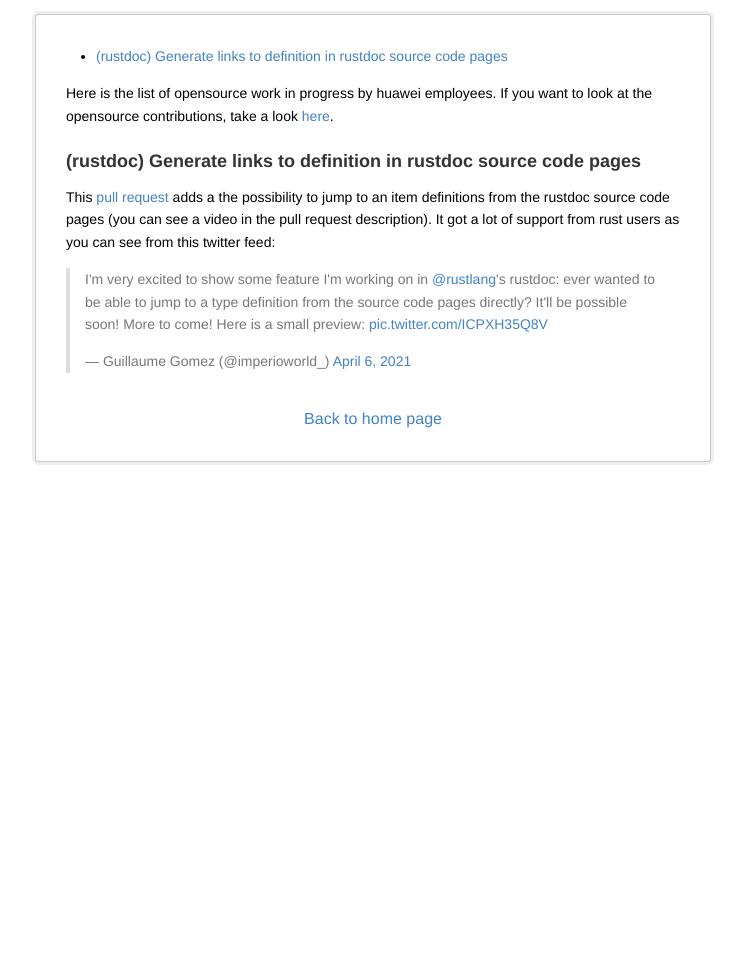
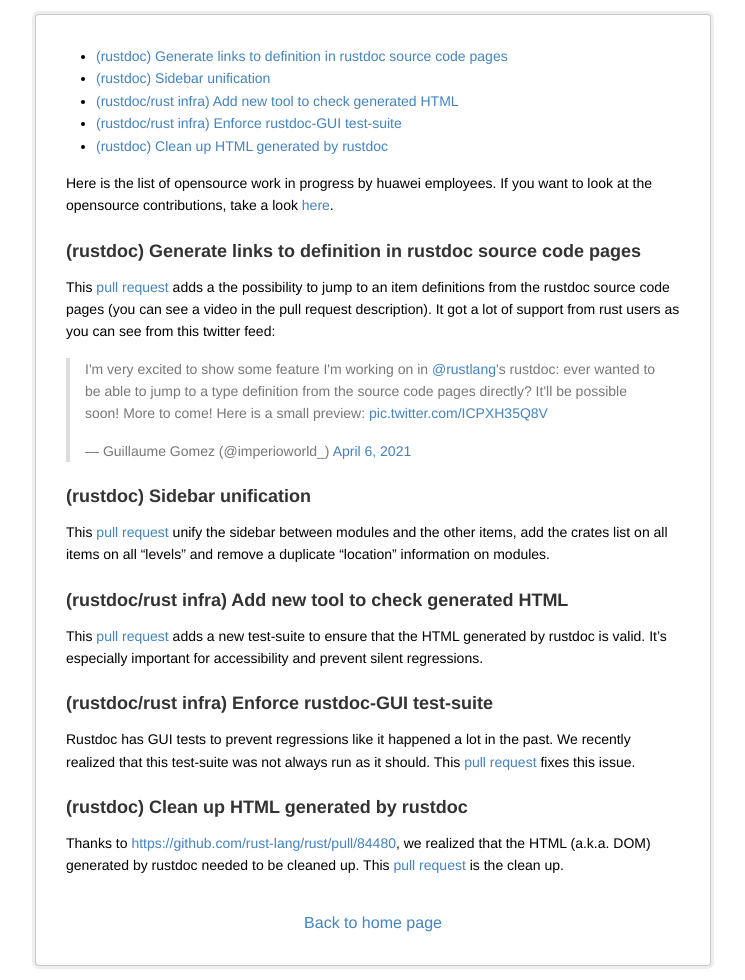
Before and after one commit to yijunyu/trusted-programming.github.io, a Jekyll site: the page built from articles/work-in-progress.md, in a window 1280 px wide. Shown: the whole page, without its empty margins (267-1012 px from the left). Built offline with Jekyll 4.4.1, drawn with Linux system fonts in a browser that asks for light colours; comment, search, counter and statistics services are not loaded; before the commit the page ends 900 px from its top, so only the background shows below that.

Commit message:
Add more work in progress

```diff
--- a/articles/work-in-progress.md
+++ b/articles/work-in-progress.md
@@ -15,3 +15,19 @@ Here is the list of opensource work in progress by huawei employees. If you want
 This [pull request](https://github.com/rust-lang/rust/pull/84176) adds a the possibility to jump to an item definitions from the rustdoc source code pages (you can see a video in the pull request description). It got a lot of support from rust users as you can see from this twitter feed:
 
 <blockquote class="twitter-tweet"><p lang="en" dir="ltr">I&#39;m very excited to show some feature I&#39;m working on in <a href="https://twitter.com/rustlang?ref_src=twsrc%5Etfw">@rustlang</a>&#39;s rustdoc: ever wanted to be able to jump to a type definition from the source code pages directly? It&#39;ll be possible soon! More to come! Here is a small preview: <a href="https://t.co/ICPXH35Q8V">pic.twitter.com/ICPXH35Q8V</a></p>&mdash; Guillaume Gomez (@imperioworld_) <a href="https://twitter.com/imperioworld_/status/1379506735094857728?ref_src=twsrc%5Etfw">April 6, 2021</a></blockquote> <script async src="https://platform.twitter.com/widgets.js" charset="utf-8"></script>
+
+### (rustdoc) Sidebar unification
+
+This [pull request](https://github.com/rust-lang/rust/pull/84834) unify the sidebar between modules and the other items, add the crates list on all items on all "levels" and remove a duplicate "location" information on modules.
+
+### (rustdoc/rust infra) Add new tool to check generated HTML
+
+This [pull request](https://github.com/rust-lang/rust/pull/84480) adds a new test-suite to ensure that the HTML generated by rustdoc is valid. It's especially important for accessibility and prevent silent regressions.
+
+### (rustdoc/rust infra) Enforce rustdoc-GUI test-suite
+
+Rustdoc has GUI tests to prevent regressions like it happened a lot in the past. We recently realized that this test-suite was not always run as it should. This [pull request](https://github.com/rust-lang/rust/pull/84586) fixes this issue.
+
+### (rustdoc) Clean up HTML generated by rustdoc
+
+Thanks to <https://github.com/rust-lang/rust/pull/84480>, we realized that the HTML (a.k.a. DOM) generated by rustdoc needed to be cleaned up. This [pull request](https://github.com/rust-lang/rust/pull/84703) is the clean up.
```
